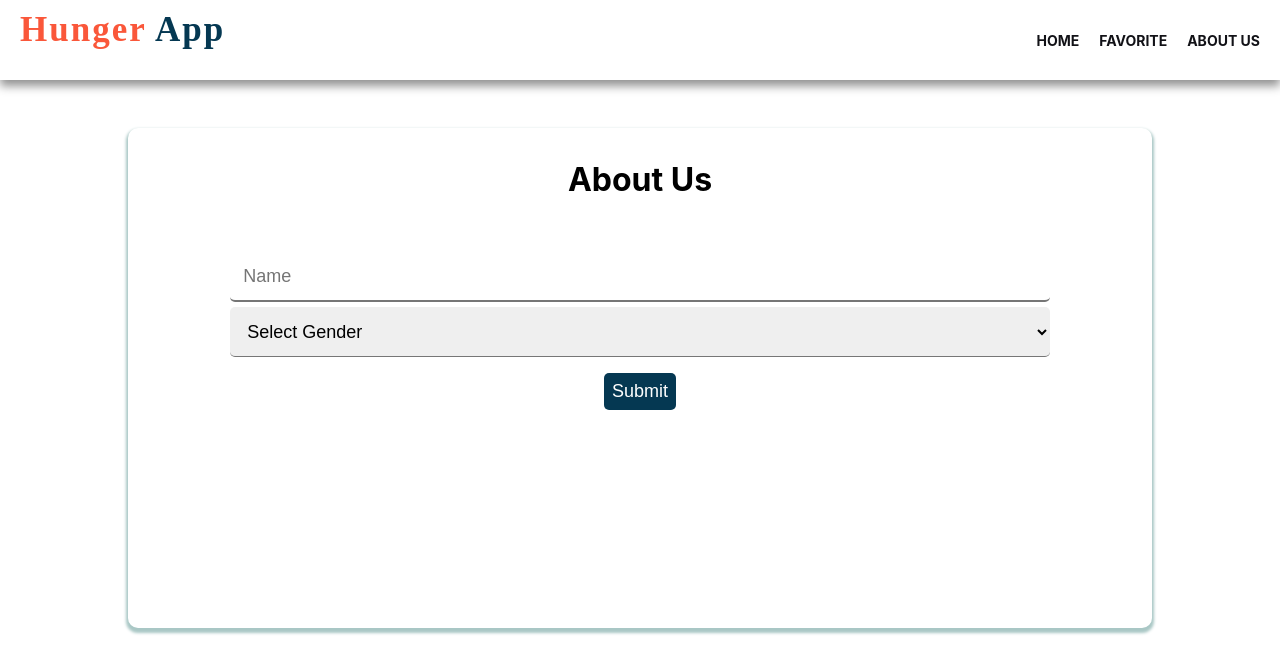
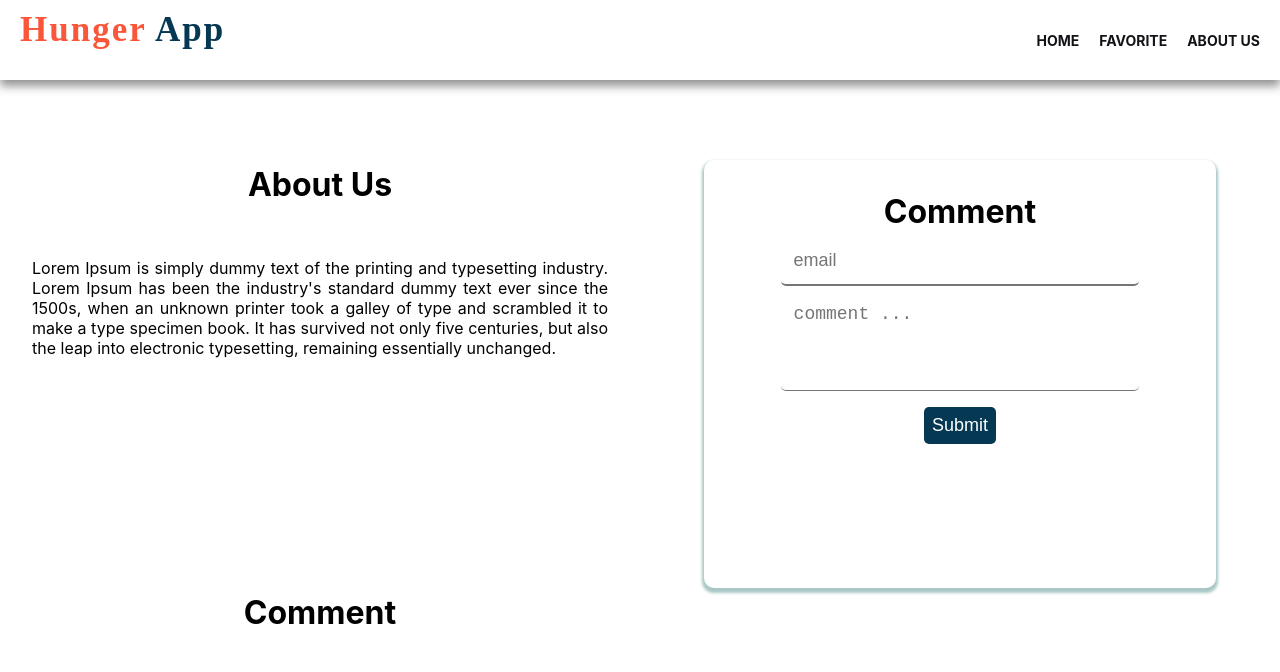
Before and after one commit to AnantaNd/tefa-c3, a Next.js app: page /about in a window 1280 px wide. Shown: the top 672 px of the page. Built offline with nearby package versions, Linux system fonts and the light colour scheme; a web font is replaced by a local one.

Commit message:
fix styling about.js

```diff
--- a/pages/about.js
+++ b/pages/about.js
@@ -17,19 +17,22 @@ export default function About(){
     <>
       <Navbar/>
       <div className={style.container}>
-        <h1 className={style.title}>about us</h1>
-        <form onSubmit={handleSubmit(onSubmit)}>
-          <input className={style.input_field} {...register("firstName")} placeholder="name" />
-          <select className={style.input_field} {...register("gender")}>
-            <option value="">select gender</option>
-            <option value="female">female</option>
-            <option value="male">male</option>
-          </select>
-          <button className={style.btn_submit} type='submit'>submit</button>
-        </form>
-        <div className={style.display}>
-          <p className={style.display_name}>{isData.firstName}</p>
-          <p className={style.display_gender}>{isData.gender}</p>
+        <div className={style.about}>
+          <h1 className={style.title}>about us</h1>
+          <p className={style.desc_about}>Lorem Ipsum is simply dummy text of the printing and typesetting industry. Lorem Ipsum has been the industry's standard dummy text ever since the 1500s, when an unknown printer took a galley of type and scrambled it to make a type specimen book. It has survived not only five centuries, but also the leap into electronic typesetting, remaining essentially unchanged.</p>
+        </div>
+        <div className={style.comment}>
+          <h1 className={style.title_comment}>comment</h1>
+          <form onSubmit={handleSubmit(onSubmit)}>
+            <input className={style.input_email} {...register("email")} placeholder="email" />
+            <textarea className={style.input_comment} {...register("comment")} placeholder="comment ..." />
+            <button className={style.btn_submit} type='submit'>submit</button>
+          </form>
+        </div>
+        <div className={style.display_comment}>
+          <h1 className={style.title}>comment</h1>
+          <p>{isData.email}</p>
+          <p>{isData.comment}</p>
         </div>
       </div>
     </>
--- a/styles/About.module.css
+++ b/styles/About.module.css
@@ -1,16 +1,40 @@
 .container{
+  box-sizing: border-box;
+  margin: 2rem auto;
+  padding: 0;
+  display: grid;
+  grid-template-columns: 50% 50%;
+}
+.comment{
   width: 80%;
-  height: 500px;
+  height: 100%;
   margin: 3rem auto;
+  padding: 2rem;
   border-radius: 10px;
   box-shadow: 0 3px 3px 2px #A9C7C5;
+}
+.display_comment{
+  margin: 0 2rem;
+
 }
 .title{
   text-align: center;
   padding: 2rem;
   text-transform: capitalize;
 }
-.input_field{
+.title_comment{
+  box-sizing: border-box;
+  text-align: center;;
+  text-transform: capitalize;
+  margin: 0;
+}
+.desc_about{
+  box-sizing: border-box;
+  text-align: justify;
+  margin: 1px auto;
+  padding: 0 2rem 0 2rem;
+}
+.input_email{
   box-sizing: border-box;
   display: flex;
   margin: 5px auto;
@@ -20,7 +44,18 @@
   border-style: none none solid none;
   border-radius: 5px;
   font-size: 18px;
-  text-transform: capitalize;
+}
+.input_comment{
+  box-sizing: border-box;
+  display: flex;
+  margin: 5px auto;
+  padding: .8rem;
+  width: 80%;
+  height: 100px;
+  border-style: none none solid none;
+  border-radius: 5px;
+  font-size: 18px;
+  resize: none;
 }
 .btn_submit{
   box-sizing: border-box;
@@ -40,14 +75,12 @@
   font-size: 18px;
   text-align: center;
 }
-.display_name{
-  font-size: 24px;
-  font-weight: 600;
-  text-transform: capitalize;
+@media screen and (max-width: 768px){
+  .container{
+    box-sizing: border-box;
+    margin: 0;
+    padding: 0;
+    display: grid;
+    grid-template-columns: auto;
+  }
 }
-.display_gender{
-  font-size: 20px;
-  font-weight: 500;
-  text-transform: capitalize;
-  color: #575757;
-}
```
